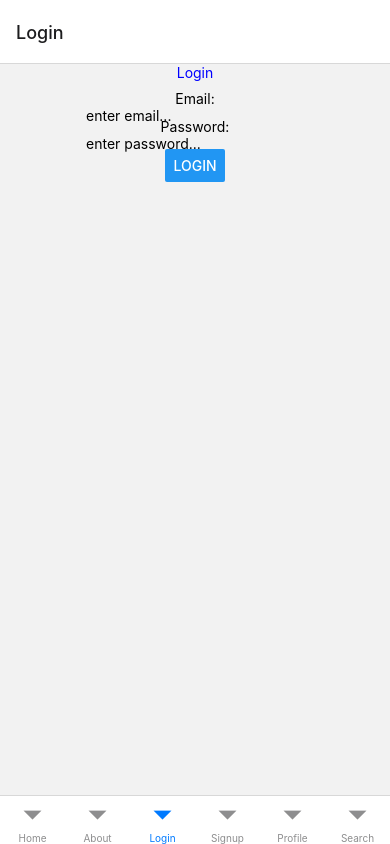
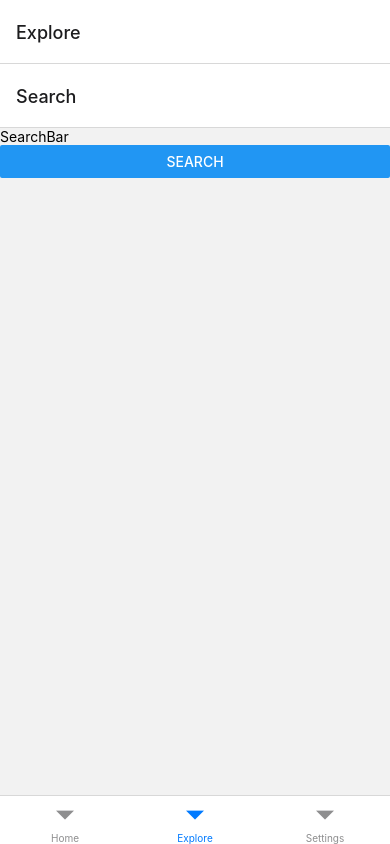
Before and after one commit to MMikey/MAD_assignment, a React Native app in the folder assignment/: screen /Explore in a window 390 px wide. Built offline with nearby package versions, Linux system fonts and the light colour scheme.

Commit message:
Fixed navigation structure and made edits to fit standardjs style

```diff
--- a/assignment/App.js
+++ b/assignment/App.js
@@ -2,27 +2,21 @@ import React, { Component } from 'react'
 import { NavigationContainer } from '@react-navigation/native'
 import { createBottomTabNavigator } from '@react-navigation/bottom-tabs'
 
-import HomeScreen from './components/screens/home'
-import AboutScreen from './components/screens/about'
-import LoginScreen from './components/screens/login'
-import ProfileScreen from './components/screens/profile'
-import SignupScreen from './components/screens/signup'
-import SearchResults from './components/screens/searchResults'
+import HomeStackScreen from './navigation/HomeStackScreen'
+import SettingsStackScreen from './navigation/SettingsStackScreen'
+import ExploreStackScreen from './navigation/ExploreStackScreen.js'
 
 const Tab = createBottomTabNavigator()
 
 class App extends Component {
-  render () {
+  render() {
     return (
-      // create navigator for the app
+      // Tab Navigator points to stack navigator in navigation folder
       <NavigationContainer>
         <Tab.Navigator>
-          <Tab.Screen name='Home' component={HomeScreen} />
-          <Tab.Screen name='About' component={AboutScreen} />
-          <Tab.Screen name='Login' component={LoginScreen} />
-          <Tab.Screen name='Signup' component={SignupScreen} />
-          <Tab.Screen name='Profile' component={ProfileScreen} />
-          <Tab.Screen name='Search' component={SearchResults} />
+          <Tab.Screen name='Home' component={HomeStackScreen} />
+          <Tab.Screen name='Explore' component={ExploreStackScreen} />
+          <Tab.Screen name='Settings' component={SettingsStackScreen} />
         </Tab.Navigator>
       </NavigationContainer>
     )
--- a/assignment/components/screens/home.js
+++ b/assignment/components/screens/home.js
@@ -1,10 +1,7 @@
 import React, { Component } from 'react'
-import { Text, View, Button } from 'react-native'
-import { styles } from './../../styles/stylesheet_main'
+import { Text, View } from 'react-native'
 
-import Logout from '../shared/logout'
-
-class HomeScreen extends Component {
+class TitleScreen extends Component {
     static navigationOptions = {
       header: null
     }
@@ -14,20 +11,9 @@ class HomeScreen extends Component {
         <View styles='styles.container'>
           <Text>Home Screen</Text>
 
-          <Button
-            title='About Me'
-            onPress={() => this.props.navigation.navigate('About')}
-          />
-
-          <Button
-            title='Login'
-            onPress={() => this.props.navigation.navigate('Login')}
-          />
-
-          <Logout navigation={this.props.navigation} />
         </View>
       )
     }
 }
 
-export default HomeScreen
+export default TitleScreen
--- a/assignment/components/screens/login.js
+++ b/assignment/components/screens/login.js
@@ -16,7 +16,7 @@ class LoginScreen extends Component {
   login = async () => {
     // ADD VALIDATION
 
-    return fetch('http://localhost:3333/api/1.0.0/login', {
+    return window.fetch('http://localhost:3333/api/1.0.0/login', {
       method: 'post',
       headers: {
         'Content-Type': 'application/json'
@@ -27,9 +27,9 @@ class LoginScreen extends Component {
         if (response.status === 200) {
           return response.json()
         } else if (response.status === 400) {
-          throw 'Invalid email or password..'
+          throw new Error('Invalid email or password..')
         } else {
-          throw 'Oops! Something went wrong...'
+          throw new Error('Oops! Something went wrong...')
         }
       })
       .then(async (responseJson) => {
--- a/assignment/components/screens/profile.js
+++ b/assignment/components/screens/profile.js
@@ -1,6 +1,5 @@
 import React, { Component } from 'react'
 import { FlatList, Text, View } from 'react-native'
-import { styles } from './../../styles/stylesheet_main'
 import AsyncStorage from '@react-native-async-storage/async-storage'
 import Logout from '../shared/logout'
 
@@ -32,7 +31,7 @@ class ProfileScreen extends Component {
     // Get session token from asyncstorage - similar how you get session values in php
     const value = await AsyncStorage.getItem('@session_token')
     const id = await AsyncStorage.getItem('@session_id')
-    return fetch('http://localhost:3333/api/1.0.0/user/' + id, {
+    return window.fetch('http://localhost:3333/api/1.0.0/user/' + id, {
       headers: {
         'X-Authorization': value
       }
@@ -44,7 +43,7 @@ class ProfileScreen extends Component {
           // this is used to navigate back to login
           this.props.navigation.navigate('Login')
         } else {
-          throw 'Oops! Something went wrong'
+          throw new Error('Oops! Something went wrong')
         }
       })
       .then((responseJson) => {
--- /dev/null
+++ b/assignment/components/screens/search.js
@@ -0,0 +1,94 @@
+import React, { Component } from 'react'
+import { FlatList, View, Text, TextInput, Button } from 'react-native'
+import AsyncStorage from '@react-native-async-storage/async-storage'
+import { TouchableOpacity } from 'react-native-gesture-handler'
+
+class SearchScreen extends Component {
+  constructor (props) {
+    super(props)
+
+    this.state = {
+      token: '',
+      searchQuery: '',
+      results: []
+    }
+  }
+
+  componentDidMount () {
+    this.unsubscribe = this.props.navigation.addListener('focus', () => {
+      this.checkLoggedIn()
+    })
+  }
+
+  componentWillUnmount () {
+    this.unsubscribe()
+  }
+
+  search = async () => {
+    const token = await AsyncStorage.getItem('@session_token')
+
+    return window.fetch('http://localhost:3333/api/1.0.0/search?search_in=all&q=' + this.state.searchQuery, {
+      headers: {
+        'X-Authorization': token
+      }
+    })
+      .then((response) => {
+        if (response.status === 200) {
+          return response.json()
+        } else if (response.status === 401) {
+          this.props.navigation.navigate('Login')
+        } else {
+          throw new Error('Oops! Something went wrong')
+        }
+      })
+      .then((responseJson) => {
+        this.setState({
+          results: responseJson
+        })
+      })
+      .catch((error) => {
+        console.log(error)
+      })
+  }
+
+  checkLoggedIn = async () => {
+    const value = await AsyncStorage.getItem('@session_token')
+
+    if (value == null) {
+      this.props.navigation.navigate('Login')
+    }
+  }
+
+  render () {
+    return (
+      <View>
+        <TextInput
+          placeholder='SearchBar'
+          onChangeText={(searchQuery) => this.setState({ searchQuery })}
+          on
+          value={this.state.searchQuery}
+        />
+        <Button
+          title='Search'
+          onPress={() => this.search()}
+        />
+
+        <FlatList
+          data={this.state.results}
+          renderItem={({ item }) => (
+            <View>
+              <TouchableOpacity
+                onPress={() => this.props.navigation.navigate('Profile', { param_id: item.user_id })}
+              >
+                <Text>{item.user_givenname} {item.user_familyname}</Text>
+              </TouchableOpacity>
+            </View>
+          )}
+          keyExtractor={(item, index) => item.user_id.toString()}
+        />
+      </View>
+    )
+  }
+}
+
+export default SearchScreen
--- a/assignment/components/screens/searchResults.js
+++ /dev/null
@@ -1,94 +0,0 @@
-import React, { Component } from 'react'
-import { FlatList, View, Text, TextInput, Button } from 'react-native'
-import AsyncStorage from '@react-native-async-storage/async-storage'
-import { TouchableOpacity } from 'react-native-gesture-handler'
-
-class SearchResults extends Component {
-  constructor (props) {
-    super(props)
-
-    this.state = {
-      token: '',
-      searchQuery: '',
-      results: []
-    }
-  }
-
-  componentDidMount () {
-    this.unsubscribe = this.props.navigation.addListener('focus', () => {
-      this.checkLoggedIn()
-    })
-  }
-
-  componentWillUnmount () {
-    this.unsubscribe()
-  }
-
-  search = async () => {
-    const token = await AsyncStorage.getItem('@session_token')
-
-    return fetch('http://localhost:3333/api/1.0.0/search?search_in=all&q=' + this.state.searchQuery, {
-      headers: {
-        'X-Authorization': token
-      }
-    })
-      .then((response) => {
-        if (response.status === 200) {
-          return response.json()
-        } else if (response.status === 401) {
-          this.props.navigation.navigate('Login')
-        } else {
-          throw 'Oops! Something went wrong'
-        }
-      })
-      .then((responseJson) => {
-        this.setState({
-          results: responseJson
-        })
-      })
-      .catch((error) => {
-        console.log(error)
-      })
-  }
-
-  checkLoggedIn = async () => {
-    const value = await AsyncStorage.getItem('@session_token')
-
-    if (value == null) {
-      this.props.navigation.navigate('Login')
-    }
-  }
-
-  render () {
-    return (
-      <View>
-        <TextInput
-          placeholder='SearchBar'
-          onChangeText={(searchQuery) => this.setState({ searchQuery })}
-          on
-          value={this.state.searchQuery}
-        />
-        <Button
-          title='Search'
-          onPress={() => this.search()}
-        />
-
-        <FlatList
-          data={this.state.results}
-          renderItem={({ item }) => (
-            <View>
-              <TouchableOpacity
-                onPress={() => this.props.navigation.navigate('Profile')}
-              >
-                <Text>{item.user_givenname} {item.user_familyname}</Text>
-              </TouchableOpacity>
-            </View>
-          )}
-          keyExtractor={(item, index) => item.user_id.toString()}
-        />
-      </View>
-    )
-  }
-}
-
-export default SearchResults
--- a/assignment/components/screens/signup.js
+++ b/assignment/components/screens/signup.js
@@ -18,7 +18,7 @@ class SignupScreen extends Component {
     signUp = async () => {
       // ADD VALIDATION
 
-      return fetch('http://localhost:3333/api/1.0.0/user', {
+      return window.fetch('http://localhost:3333/api/1.0.0/user', {
         method: 'post',
         headers: {
           'Content-Type': 'application/json'
@@ -29,9 +29,9 @@ class SignupScreen extends Component {
           if (response.status === 201) {
             return response.json()
           } else if (response.status === 400) {
-            throw 'User Already Exists...'
+            throw new Error('User Already Exists...')
           } else {
-            throw 'Oops! Somethi    ng went wrong..'
+            throw new Error('Oops! Something went wrong..')
           }
         })
         .then(async (responseJson) => {
--- a/assignment/components/shared/logout.js
+++ b/assignment/components/shared/logout.js
@@ -33,7 +33,7 @@ class Logout extends Component {
   logoutUser = async () => {
     const token = await AsyncStorage.getItem('@session_token')
     await AsyncStorage.removeItem('@session_token')
-    return fetch('http://localhost:3333/api/1.0.0/logout', {
+    return window.fetch('http://localhost:3333/api/1.0.0/logout', {
       method: 'post',
       headers: {
         'X-Authorization': token
@@ -45,7 +45,7 @@ class Logout extends Component {
         } else if (response.status === 401) {
           this.props.navigation.navigate('Login')
         } else {
-          throw 'Something went wrong'
+          throw new Error('Something went wrong')
         }
       })
       .catch((error) => {
--- /dev/null
+++ b/assignment/navigation/ExploreStackScreen.js
@@ -0,0 +1,20 @@
+import React, { Component } from 'react'
+import { createNativeStackNavigator } from '@react-navigation/native-stack'
+
+import SearchScreen from '../components/screens/search'
+import ProfileScreen from '../components/screens/profile'
+
+const ExploreStack = createNativeStackNavigator()
+
+class ExploreStackScreen extends Component {
+  render () {
+    return (
+      <ExploreStack.Navigator>
+        <ExploreStack.Screen name='Search' component={SearchScreen} />
+        <ExploreStack.Screen name='Profile' component={ProfileScreen} />
+      </ExploreStack.Navigator>
+    )
+  }
+}
+
+export default ExploreStackScreen
--- /dev/null
+++ b/assignment/navigation/HomeStackScreen.js
@@ -0,0 +1,20 @@
+import React, { Component } from 'react'
+import { createNativeStackNavigator } from '@react-navigation/native-stack'
+
+import TitleScreen from '../components/screens/home'
+import ProfileScreen from '../components/screens/profile'
+
+const HomeStack = createNativeStackNavigator()
+
+class HomeStackScreen extends Component {
+  render () {
+    return (
+      <HomeStack.Navigator>
+        <HomeStack.Screen name='Title' component={TitleScreen} />
+        <HomeStack.Screen name='Profile' component={ProfileScreen} />
+      </HomeStack.Navigator>
+    )
+  }
+}
+
+export default HomeStackScreen
--- /dev/null
+++ b/assignment/navigation/SettingsStackScreen.js
@@ -0,0 +1,20 @@
+import React, { Component } from 'react'
+import { createNativeStackNavigator } from '@react-navigation/native-stack'
+
+import LoginScreen from '../components/screens/login'
+import SignupScreen from '../components/screens/signup'
+
+const SettingsStack = createNativeStackNavigator()
+
+class SettingsStackScreen extends Component {
+  render () {
+    return (
+      <SettingsStack.Navigator>
+        <SettingsStack.Screen name='Login' component={LoginScreen} />
+        <SettingsStack.Screen name='Signup' component={SignupScreen} />
+      </SettingsStack.Navigator>
+    )
+  }
+}
+
+export default SettingsStackScreen
--- a/assignment/package.json
+++ b/assignment/package.json
@@ -10,10 +10,11 @@
     "eject": "expo eject"
   },
   "dependencies": {
-    "@react-native-async-storage/async-storage": "^1.16.1",
+    "@react-native-async-storage/async-storage": "~1.15.0",
     "@react-navigation/bottom-tabs": "^6.2.0",
     "@react-navigation/drawer": "^6.3.1",
     "@react-navigation/native": "^6.0.8",
+    "@react-navigation/native-stack": "^6.5.2",
     "expo": "~44.0.0",
     "expo-status-bar": "~1.2.0",
     "react": "17.0.1",
```
Also changed, not shown: 1 other file (tests, documents, lock files or other folders).
